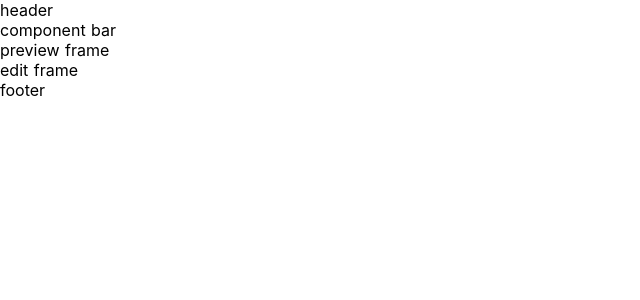
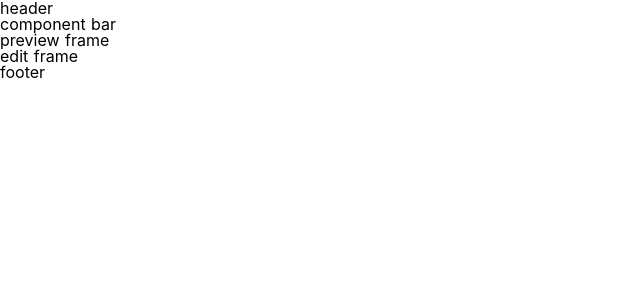
Before and after one commit to uz2ni/making-template-study, a Nuxt app: page / in a window 1280 px wide. Shown: the top 300 px of the page, without its empty margins (0-640 px from the left). Built offline with nearby package versions, Linux system fonts and the light colour scheme.

Commit message:
nuxt.config.js [common.css] 공통 사용 처리 참고URL: https://ko.nuxtjs.org/api/configuration-css

```diff
--- a/assets/css/common.css
+++ b/assets/css/common.css
@@ -20,8 +20,8 @@ time, mark, audio, video {
   margin: 0;
   padding: 0;
   border: 0;
+  font: inherit;
   font-size: 100%;
-  font: inherit;
   vertical-align: baseline;
 }
 /* HTML5 display-role reset for older browsers */
@@ -41,15 +41,9 @@ blockquote, q {
 blockquote:before, blockquote:after,
 q:before, q:after {
   content: '';
-  content: none;
 }
 table {
   border-collapse: collapse;
   border-spacing: 0;
 }
 /********************** //style reset **********************/
-
-/* test */
-* {
-  background-color: red;
-}
--- a/nuxt.config.js
+++ b/nuxt.config.js
@@ -11,11 +11,11 @@ module.exports = {
     ],
     link: [
       { rel: 'icon', type: 'image/x-icon', href: '/favicon.ico' }
-    ],
-    css: [
-      '~/assets/css/common.css'
     ]
   },
+  css: [
+    '~/assets/css/common.css'
+  ],
   /*
   ** Customize the progress bar color
   */
```
